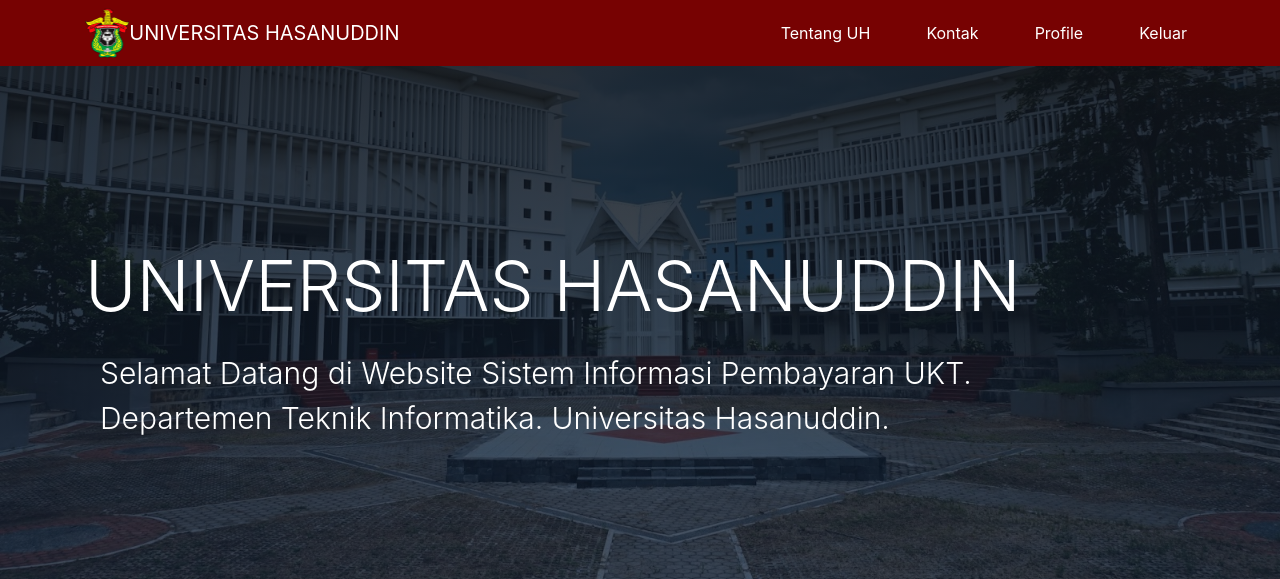
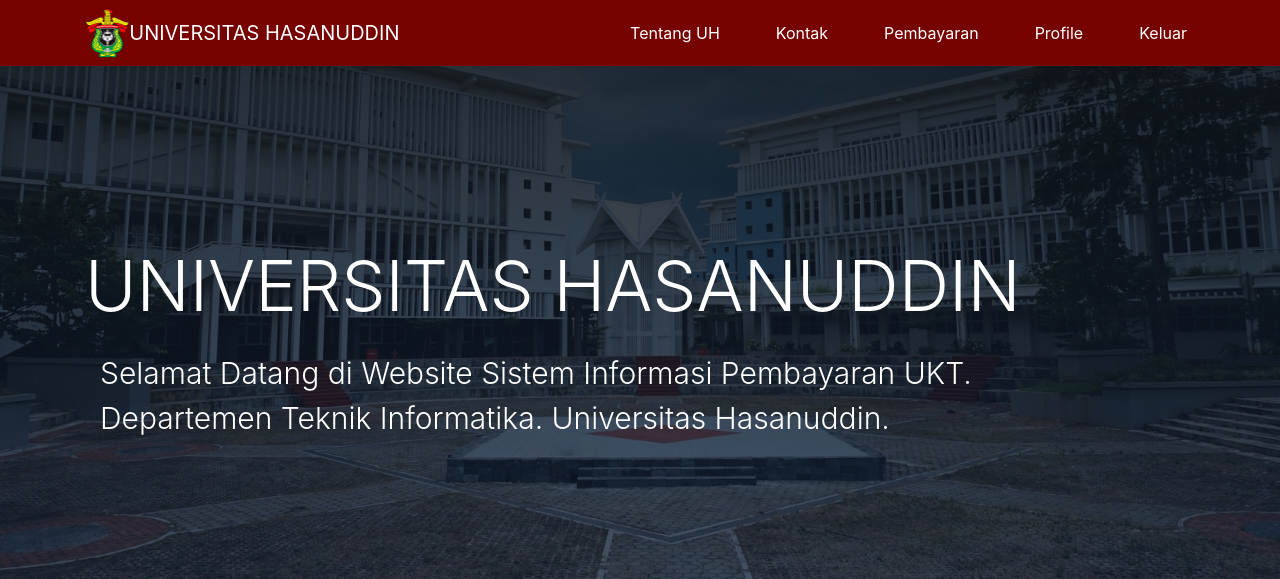
Before and after one commit to sistem-informasi-pembayaran-ukt/sistem-informasi-kelompok-1, a PHP site: page /index.php in a window 1280 px wide. Shown: the top 579 px of the page. Run offline with PHP 8.4, Linux system fonts and the light colour scheme; the visitor is signed in with stand-in values (Sample User, id 1); some libraries are stand-ins or nearby versions.

Commit message:
pembayaran

```diff
--- a/navbar.php
+++ b/navbar.php
@@ -17,6 +17,9 @@
                     </li>
                     <li class="nav-item">
                         <a class="nav-link js-scroll-trigger text-white" href="contact.php">Kontak</a>
+                    </li>
+                    <li class="nav-item">
+                        <a class="nav-link js-scroll-trigger text-white" href="proses-pembayaran.php">Pembayaran</a>
                     </li>
                     <li class="nav-item">
                         <a class="nav-link js-scroll-trigger text-white" href="profile.php">Profile</a>
```
